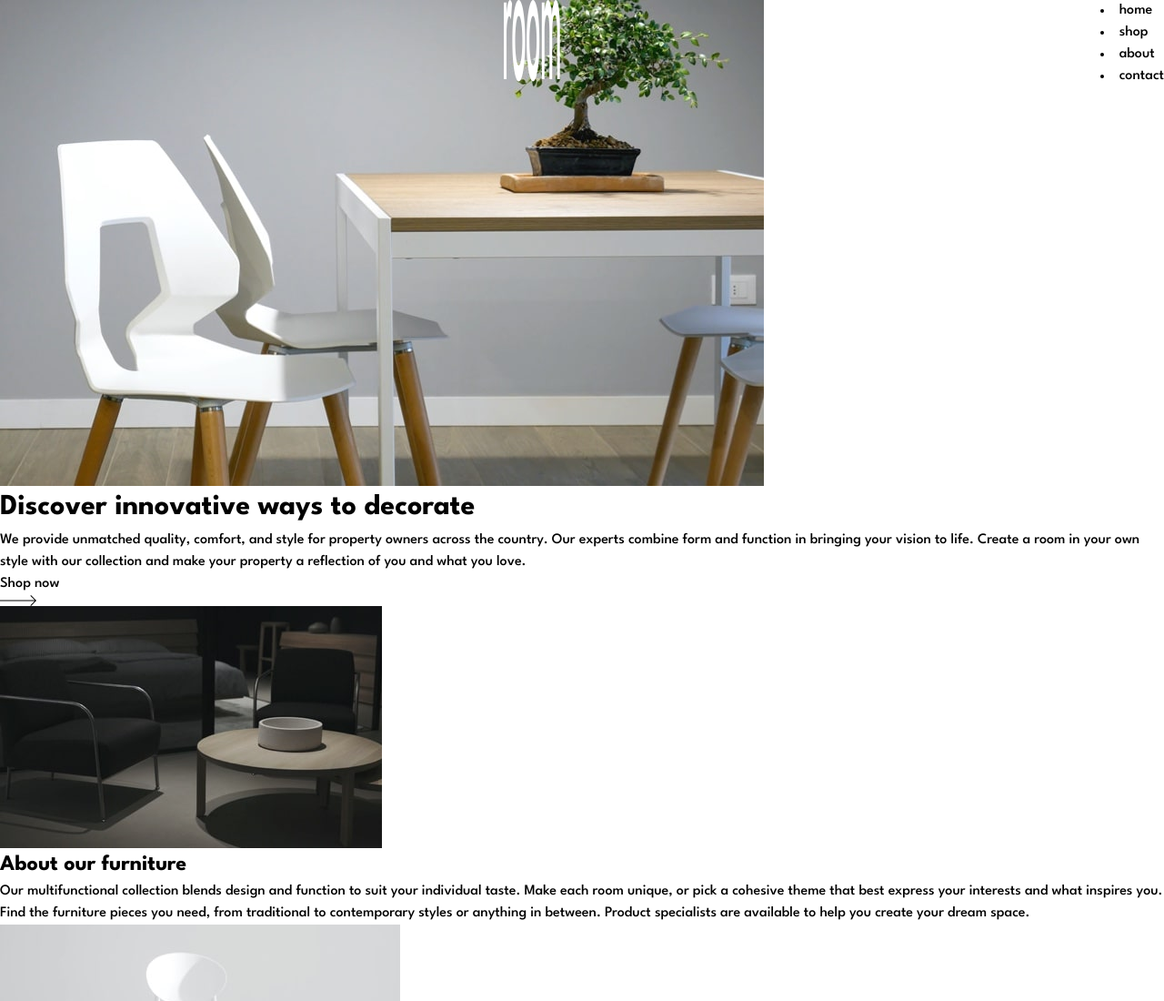
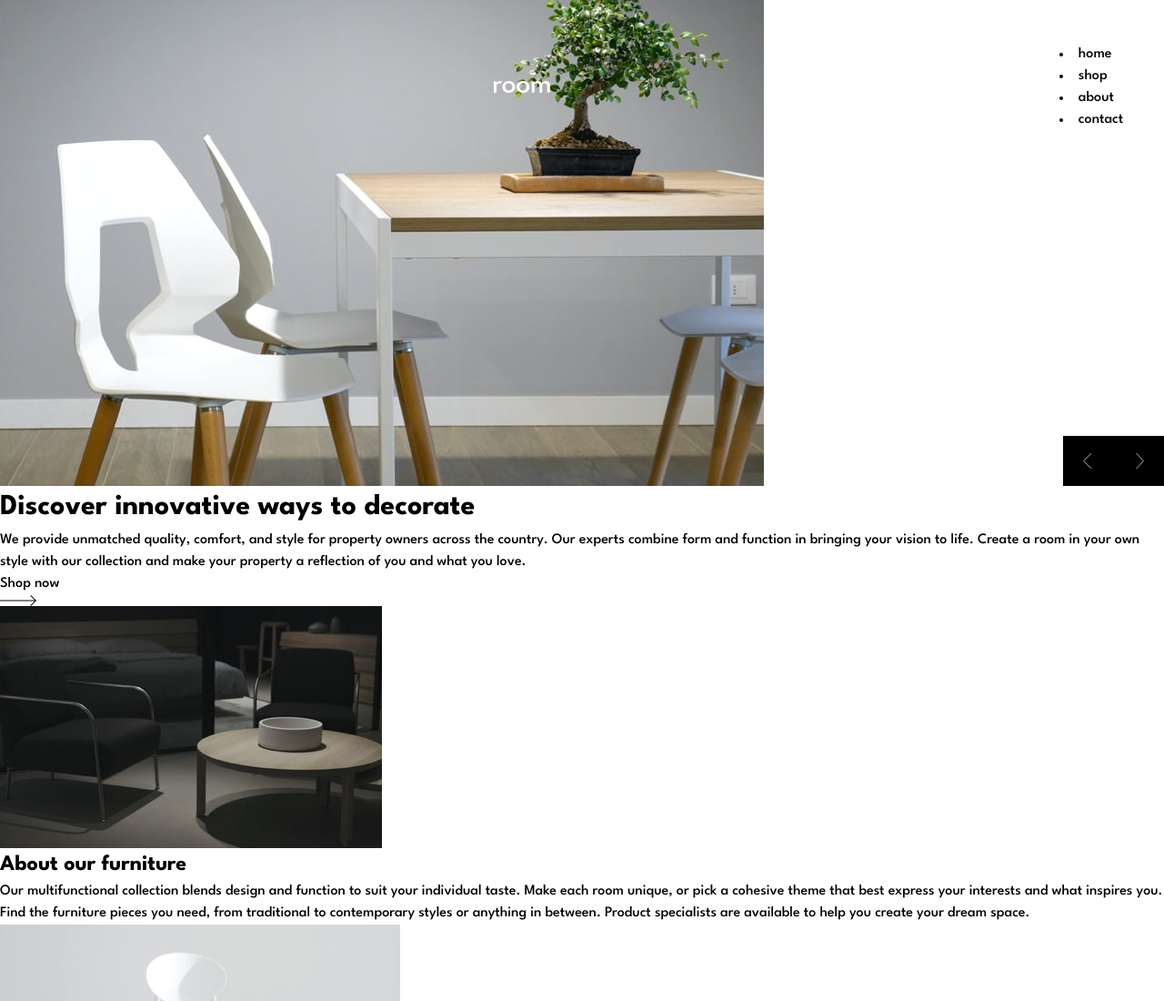
Before and after one commit to mrcordova/room-homepage, a plain HTML site: page index.html in a window 1280 px wide. Shown: the top 1100 px of the page at 91% size. Drawn offline with Linux system fonts and the light colour scheme.

Commit message:
arrows styling

```diff
--- a/css/style.css
+++ b/css/style.css
@@ -37,11 +37,14 @@ body {
 
 header {
   display: flex;
-  /* align-items: flex-start; */
+  align-items: center;
   grid-row: 1;
   grid-column: 1 / -1;
   z-index: 1;
   height: fit-content;
+
+  padding-inline: 1.5rem 2.8rem;
+  padding-block: 3rem;
 }
 
 main {
@@ -61,6 +64,21 @@ main {
   bottom: 0;
   right: 0;
   position: absolute;
+  background-color: var(--Black);
+
+  & button {
+    padding-block: 1.2rem;
+    padding-inline: 1.37rem;
+
+    & img {
+      width: 0.6rem;
+    }
+
+    &:hover {
+      cursor: pointer;
+      background-color: var(--Very-Dark-Gray);
+    }
+  }
 }
 .logo {
   margin-inline: auto;
```
